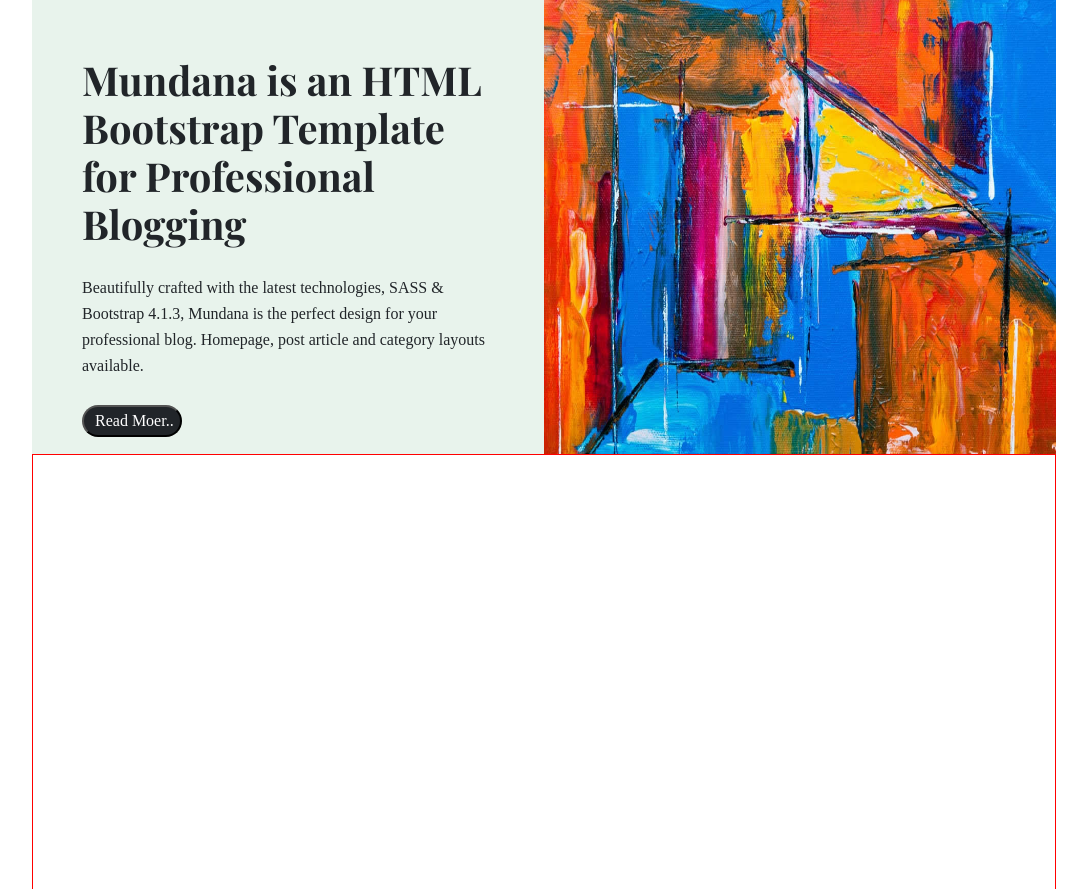
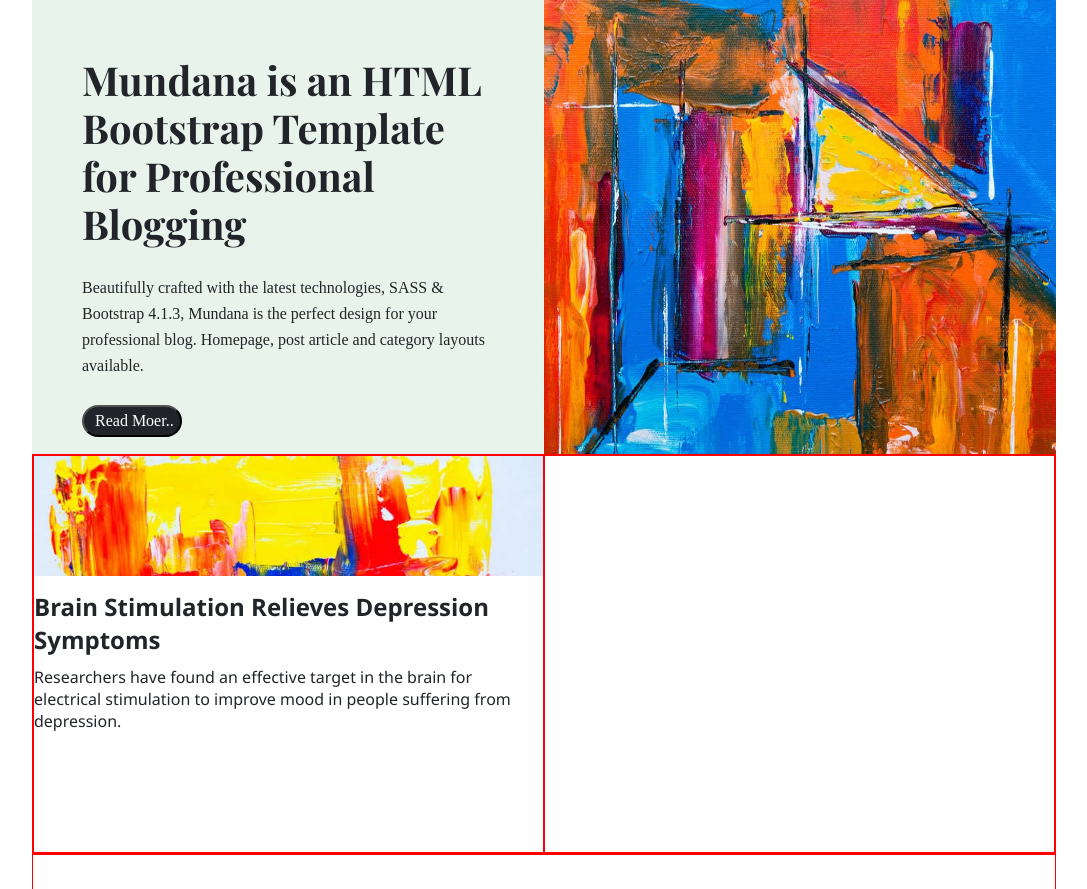
Before and after one commit to rahmantalukder/mundana_website, a plain HTML site: page index.html in a window 1280 px wide. Shown: the part 63-952 px from the top of the page, without its empty margins (96-1183 px from the left). Drawn offline with nearby package versions, Linux system fonts and the light colour scheme; a web font is replaced by a local one.

Commit message:
about section creat

```diff
--- a/assets/css/style.css
+++ b/assets/css/style.css
@@ -150,7 +150,49 @@ header{
 }
 }
 /*header Section end*/
+
 /*about Section start*/
+.about_section{
+	height: 400px;
+	border: 1px solid red;
+}
+.about-us-content{
+	width: 50%;
+	height: 100%;
+	float: left;
+	border: 1px solid red;
+}
+.about-us-content img{
+	width: 100%;
+	height: 120px;
+	object-fit: cover;
+	object-position: 0% 0%;
+}
+.about-us-content a{
+	color: #212529;
+	font-size: 24px;
+	font-weight: 700;
+	margin: 10px 0px;
+	display: inline-block;
+	text-decoration: none;
+	font-family: "Source Sans Pro", "Segoe UI", "Helvetica Neue", Arial;
+}
+.about-us-content p{
+	color: #212529;
+	font-size: 16px;
+	font-weight: 400;
+	margin: 0px;
+	font-family: "Source Sans Pro", "Segoe UI", "Helvetica Neue", Arial;
+}
+.about-us-content a:hover{
+	color: #03a87c;
+}
+.about-us-blog{
+	width: 50%;
+	height: 100%;
+	float: left;
+	border: 1px solid red;
+}
 /*about Section end*/
 /*blog_section Section start*/
 .blog_section{
--- a/index.html
+++ b/index.html
@@ -13,7 +13,7 @@
 				<div class="navbar-brand">
 					<a href="index.html">Mundana</a>
 				</div>
-				<div class="navbar">
+	 			<div class="navbar">
 					<ul>
 						<li>
 							<a href="index.html">Home</a>
@@ -65,7 +65,19 @@
 
 		<!--about Section start-->
 		<section class="about_section container">
+			<div class="about-us-content">
+				<img src="assets/img/1.jpg" type="banner" title="banner">
+				<a href="">Brain Stimulation Relieves Depression Symptoms</a>
+				<p>
+					Researchers have found an effective target in the brain for electrical stimulation to improve mood in people suffering from depression.
+				</p>
+				<small>
+					<span><span>
 
+				</small>
+
+			</div>
+			<div class="about-us-blog"></div>
 		</section>
 		<!--about Section end-->
 
```
